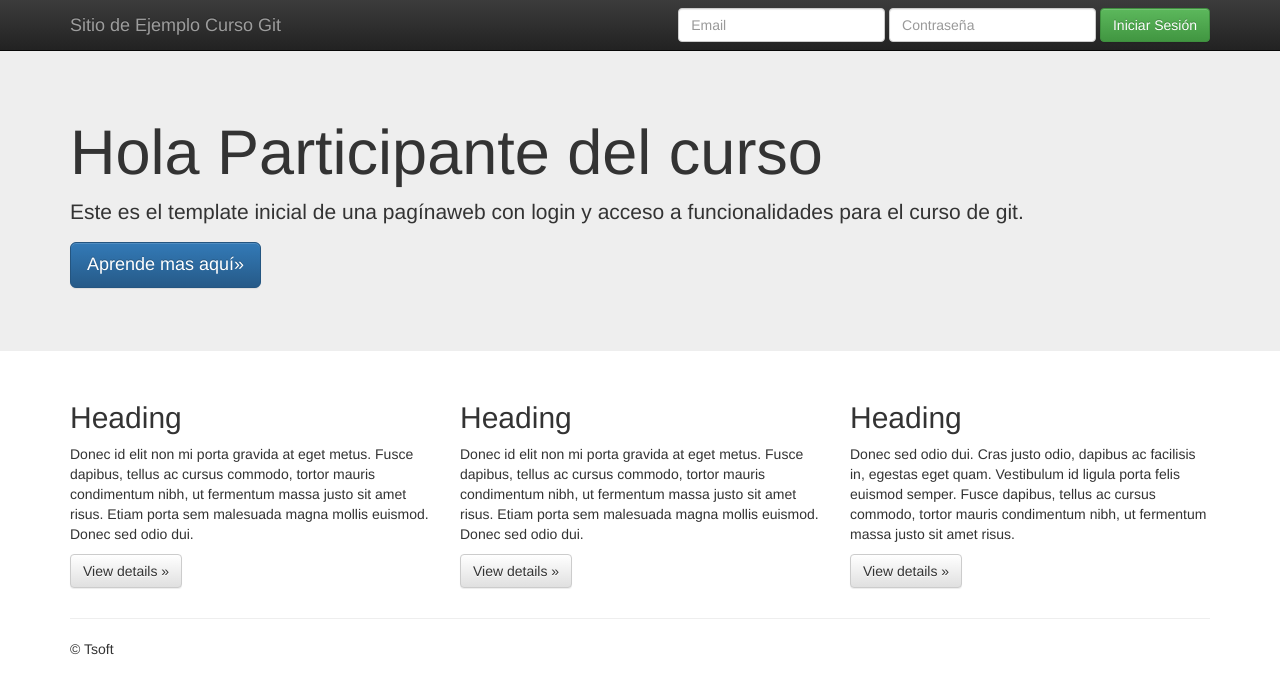
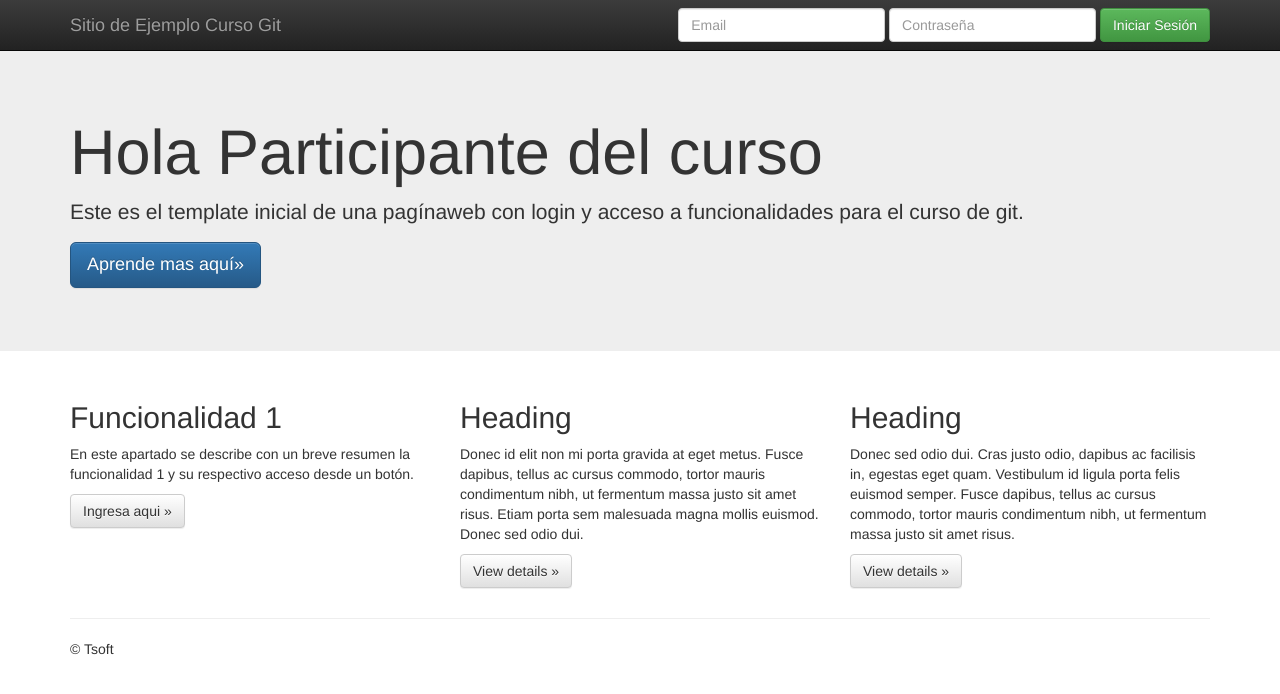
Before and after one commit to xumingo25/domingo.saavedra.saavedra-gmail.com, a plain HTML site: page index.html in a window 1280 px wide. Drawn offline with nearby package versions, Linux system fonts and the light colour scheme.

Commit message:
Se Agrega funcionalidad 1 al sitio.

```diff
--- a/index.html
+++ b/index.html
@@ -65,9 +65,9 @@
       <!-- Example row of columns -->
       <div class="row">
         <div class="col-md-4">
-          <h2>Heading</h2>
-          <p>Donec id elit non mi porta gravida at eget metus. Fusce dapibus, tellus ac cursus commodo, tortor mauris condimentum nibh, ut fermentum massa justo sit amet risus. Etiam porta sem malesuada magna mollis euismod. Donec sed odio dui. </p>
-          <p><a class="btn btn-default" href="#" role="button">View details &raquo;</a></p>
+          <h2>Funcionalidad 1</h2>
+          <p>En este apartado se describe con un breve resumen la funcionalidad 1 y su respectivo acceso desde un botón.</p>
+          <p><a class="btn btn-default" href="#" role="button">Ingresa aqui &raquo;</a></p>
         </div>
         <div class="col-md-4">
           <h2>Heading</h2>
```
